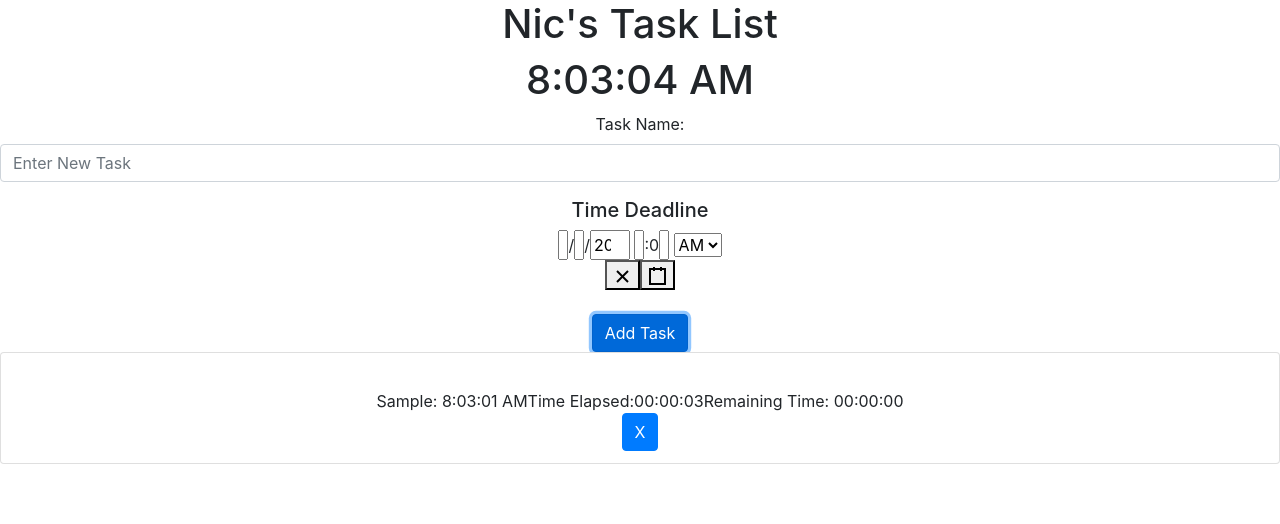
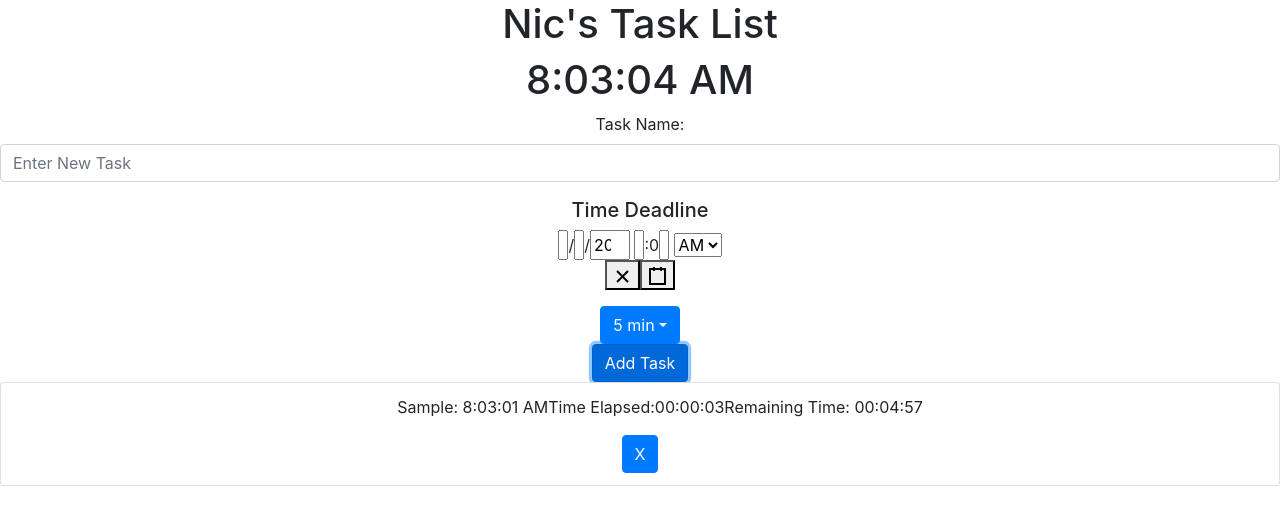
Before and after one commit to NicChoo96/ProductivityAppMERN, a React (Create React App) app in the folder productivitimer/: page / in a window 1280 px wide. Both pictures are taken after typing "Sample" into the empty fields and a click on the button "Add Task". Shown: the top 524 px of the page. Built offline with nearby package versions, Linux system fonts and the light colour scheme.

Commit message:
Added DateCountDownPicker with Minutes Remaining Dropdown Feature

```diff
--- a/productivitimer/src/App.js
+++ b/productivitimer/src/App.js
@@ -1,7 +1,7 @@
 import React from 'react';
-import ReactDOM from 'react-dom';
-import TaskList from './components/TaskList'
-import { CookiesProvider } from 'react-cookie';
+//import ReactDOM from 'react-dom';
+import TaskList from './components/TaskList';
+//import { CookiesProvider } from 'react-cookie';
 //import logo from './logo.svg';
 import './App.css';
 import 'bootstrap/dist/css/bootstrap.min.css';
--- /dev/null
+++ b/productivitimer/src/components/DateCountDownPicker.js
@@ -0,0 +1,38 @@
+import React, { Component } from 'react'
+//import { Button, Form, ListGroup, DropdownButton, Dropdown, Collapse } from 'react-bootstrap';
+import { DropdownButton, Dropdown } from 'react-bootstrap';
+
+class DateCountDownPicker extends Component {
+	constructor(props){
+		super(props);
+		this.state = {
+			min: 5,
+			timeInMinutes: []
+		};
+		this.handleChange = this.handleChange.bind(this);
+		for(var i = 1; i <= 60; i++){
+			this.state.timeInMinutes.push(i);
+		}
+	}
+
+	handleChange(value){
+		this.setState({min: value});
+		this.props.getMinute(value);
+	}
+
+	render(){
+
+		return(
+			<DropdownButton id="dropdown-item-button" title={this.state.min+" min"} onChange={this.handleChange} >
+				{
+					this.state.timeInMinutes.map(minValue=>(
+						<Dropdown.Item as="button" key={minValue} eventKey={minValue} onSelect={e => this.handleChange(e)}>{minValue}</Dropdown.Item>
+					))
+				}
+
+			</DropdownButton>
+		);
+	}
+}
+
+export default DateCountDownPicker
--- a/productivitimer/src/components/TaskList.js
+++ b/productivitimer/src/components/TaskList.js
@@ -1,7 +1,9 @@
 import React, { Component } from 'react'
+//import { Button, Form, ListGroup, Dropdown, Collapse } from 'react-bootstrap';
 import { Button, Form, ListGroup } from 'react-bootstrap';
 import DateTimePicker from 'react-datetime-picker';
-import { withCookies, Cookies } from 'react-cookie';
+//import { withCookies, Cookies } from 'react-cookie';
+import DateCountDownPicker from './DateCountDownPicker';
 
 function elaspedTime(currentTime, taskTime){
 	var diffTime = Math.round(Math.abs(taskTime - currentTime)/1000);
@@ -10,7 +12,6 @@ function elaspedTime(currentTime, taskTime){
 
 function remainingTime(currentTime, deadlineTime){
 	var diffTime = Math.round((deadlineTime - currentTime)/1000);
-	console.log(diffTime);
 	if(diffTime < 0)
 	{
 		diffTime = 0;
@@ -20,11 +21,11 @@ function remainingTime(currentTime, deadlineTime){
 
 function Task(props){
 	return(
-		<div key=
+		<ol key=
 		{props.count}>{props.name}: {props.timerCountDown.toLocaleTimeString()}
 		Time Elapsed:{elaspedTime(props.currentTime, props.timerCountDown)}
 		Remaining Time: {remainingTime(props.currentTime, props.dateSetter)}
-		</div>
+		</ol>
 	);
 }
 
@@ -36,7 +37,8 @@ class TaskList extends Component {
 				currentTime: new Date(),
 				tasks: [],
 				nameInput: "",
-				dateSetter: new Date()
+				dateSetter: new Date(),
+				min: 5
 			};
 	}
 
@@ -57,12 +59,19 @@ class TaskList extends Component {
 	}
 
 	AddTask(props){
+		if(this.state.nameInput != ""){
+
 			const taskListArr = this.state.tasks;
 
-		taskListArr.push({name: this.state.nameInput, timerCountDown: new Date(), count:1, dateSetter: this.state.dateSetter});
+			console.log(this.state.min);
+
+			const newCountDownDate = new Date((new Date()).getTime() + this.state.min*60000);
+
+			taskListArr.push({name: this.state.nameInput, timerCountDown: new Date(), count:1, dateSetter: newCountDownDate});
 			this.setState(
 				{nameInput:""}
 			)
+		}
 	}
 
 	RemoveTask(props){
@@ -82,16 +91,20 @@ class TaskList extends Component {
   		}
 	);
 
+	getMinute = min => this.setState(
+		{
+			min
+		}
+	);
+
 	render(){
 		const taskObj = this.state.tasks;
 		//const names = ["This Task", "That Task"]
 		const list = taskObj.map((element, index)=>{
 			return(
 				<ListGroup.Item key={index}>
-				<ol class="taskRow">
-				<Task name={element.name} timerCountDown={element.timerCountDown} count={index+1} currentTime={this.state.currentTime} dateSetter={this.state.dateSetter} />
+				<Task name={element.name} timerCountDown={element.timerCountDown} count={index+1} currentTime={this.state.currentTime} dateSetter={element.dateSetter} />
 				<Button variants="primary" onClick={()=>this.RemoveTask({taskIndex:index})}>X</Button>
-				</ol>
 				</ListGroup.Item>
 			);
 		});
@@ -103,12 +116,19 @@ class TaskList extends Component {
 				<Form>
 					<Form.Group>
 						<Form.Label>Task Name:</Form.Label>
-						<Form.Control istype="text" placeholder="Enter New Task" value={this.state.nameInput} onChange={this.handleChange.bind(this)} />
+						<Form.Control width="20px" istype="text" placeholder="Enter New Task" value={this.state.nameInput} onChange={this.handleChange.bind(this)} />
 					</Form.Group>
+
+					<Form.Group>
 						<h5>Time Deadline</h5>
-					<DateTimePicker onChange={this.onChange} value={this.state.dateSetter} /><br/>
+						<DateTimePicker onChange={this.onChange} value={this.state.dateSetter} />
+					</Form.Group>
+
+				</Form>
+
+				<DateCountDownPicker getMinute = {this.getMinute} />
+
 				<Button variants="primary" onClick={()=>this.AddTask()}>Add Task</Button>
-				</Form>
 				<ListGroup>
 					{list}
 				</ListGroup>
```
Lines whose indentation alone changed are shown as unchanged.
